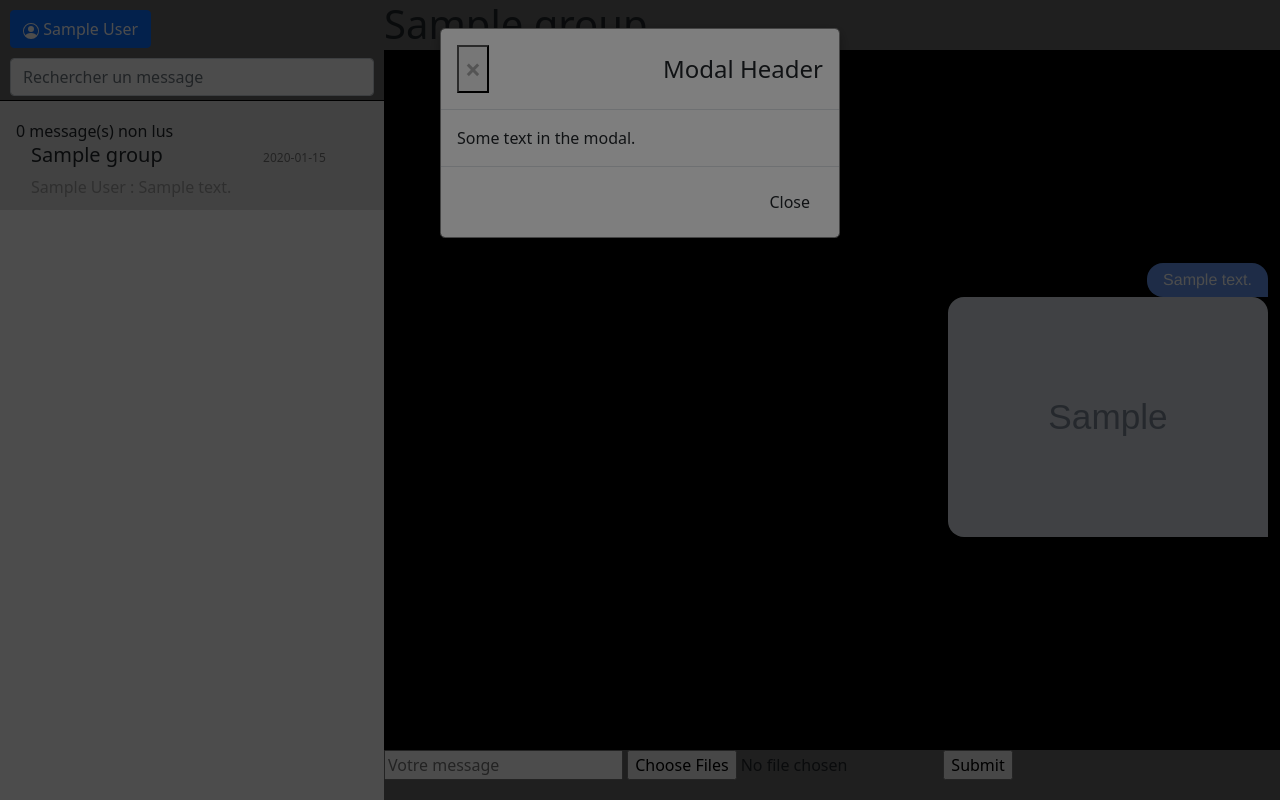
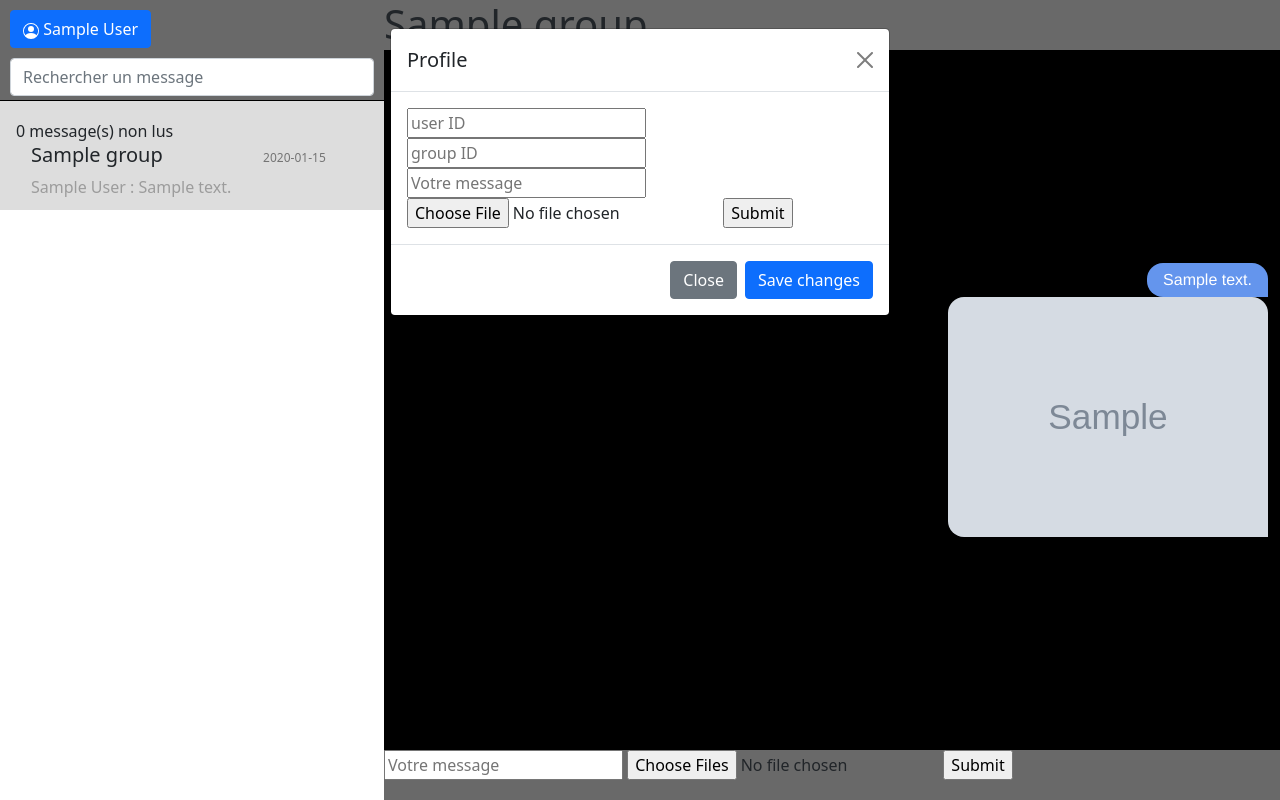
Before and after one commit to robinarmingaud/ourwhats, a Flask app: page /1 in a window 1280 px wide, after a click that opens the changed part. Run offline with Flask 2, Linux system fonts and the light colour scheme; a user stored in the database is signed in; tables that the repository leaves empty hold one stand-in row (values such as "Sample post"); grey boxes marked "Sample" are stand-in pictures.

Commit message:
modal improved + bug background gris résolu

```diff
--- a/static/css/main_view.css
+++ b/static/css/main_view.css
@@ -33,46 +33,6 @@ body{
 
 .profile-bar{
     margin-bottom : 10px;
-}
-
- /* The Modal (background) */
-.modal {
-  display: none; /* Hidden by default */
-  position: fixed; /* Stay in place */
-  z-index: 1; /* Sit on top */
-  left: 0;
-  top: 0;
-  width: 100%; /* Full width */
-  height: 100%; /* Full height */
-  overflow: auto; /* Enable scroll if needed */
-  background-color: rgb(0,0,0); /* Fallback color */
-  background-color: rgba(0,0,0,0.4); /* Black w/ opacity */
-}
-
-/* Modal Content/Box */
-.modal-content {
-    position: relative;
-    background-color: #fefefe;
-    margin: auto;
-    padding: 0;
-    border: 1px solid #888;
-    width: 80%;
-    box-shadow: 0 4px 8px 0 rgba(0, 0, 0, 0.2), 0 6px 20px 0 rgba(0, 0, 0, 0.19);
-}
-
-/* The Close Button */
-.close {
-  color: #aaa;
-  float: right;
-  font-size: 28px;
-  font-weight: bold;
-}
-
-.close:hover,
-.close:focus {
-  color: black;
-  text-decoration: none;
-  cursor: pointer;
 }
 
 .chat_img img{
--- a/templates/main_view.html.jinja2
+++ b/templates/main_view.html.jinja2
@@ -9,26 +9,32 @@
     <script src="../static/js/messages.js"></script>
 </head>
 <body>
+
 <!-- Modal -->
-<div id="myModal" class="modal fade" role="dialog">
+<div class="modal fade" id="myModal" data-bs-backdrop="false" tabindex="-1" aria-labelledby="exampleModalLabel" aria-hidden="false">
   <div class="modal-dialog">
-
-    <!-- Modal content-->
     <div class="modal-content">
       <div class="modal-header">
-        <button type="button" class="close" data-dismiss="modal">&times;</button>
-        <h4 class="modal-title">Modal Header</h4>
+        <h5 class="modal-title" >Profile</h5>
+        <button type="button" class="btn-close" data-bs-dismiss="modal" aria-label="Close"></button>
       </div>
       <div class="modal-body">
-        <p>Some text in the modal.</p>
+        <form action="{{ url_for("debug_messages") }}" method="post" enctype="multipart/form-data">
+        <input type="text" name="user_id" placeholder="user ID">
+        <input type="group" name="group_id" placeholder="group ID">
+        <input type="text" name="msg" placeholder="Votre message">
+        <input type="file" name="file">
+        <input type="submit">
+    </form>
       </div>
       <div class="modal-footer">
-        <button type="button" class="btn btn-default" data-dismiss="modal">Close</button>
+        <button type="button" class="btn btn-secondary" data-bs-dismiss="modal">Close</button>
+        <button type="button" class="btn btn-primary">Save changes</button>
       </div>
     </div>
-
   </div>
 </div>
+
 <div class="corner-menu">
     <div class="profile-bar">
         <button type="button" class="btn btn-primary" data-bs-toggle="modal" data-bs-target="#myModal">
```
